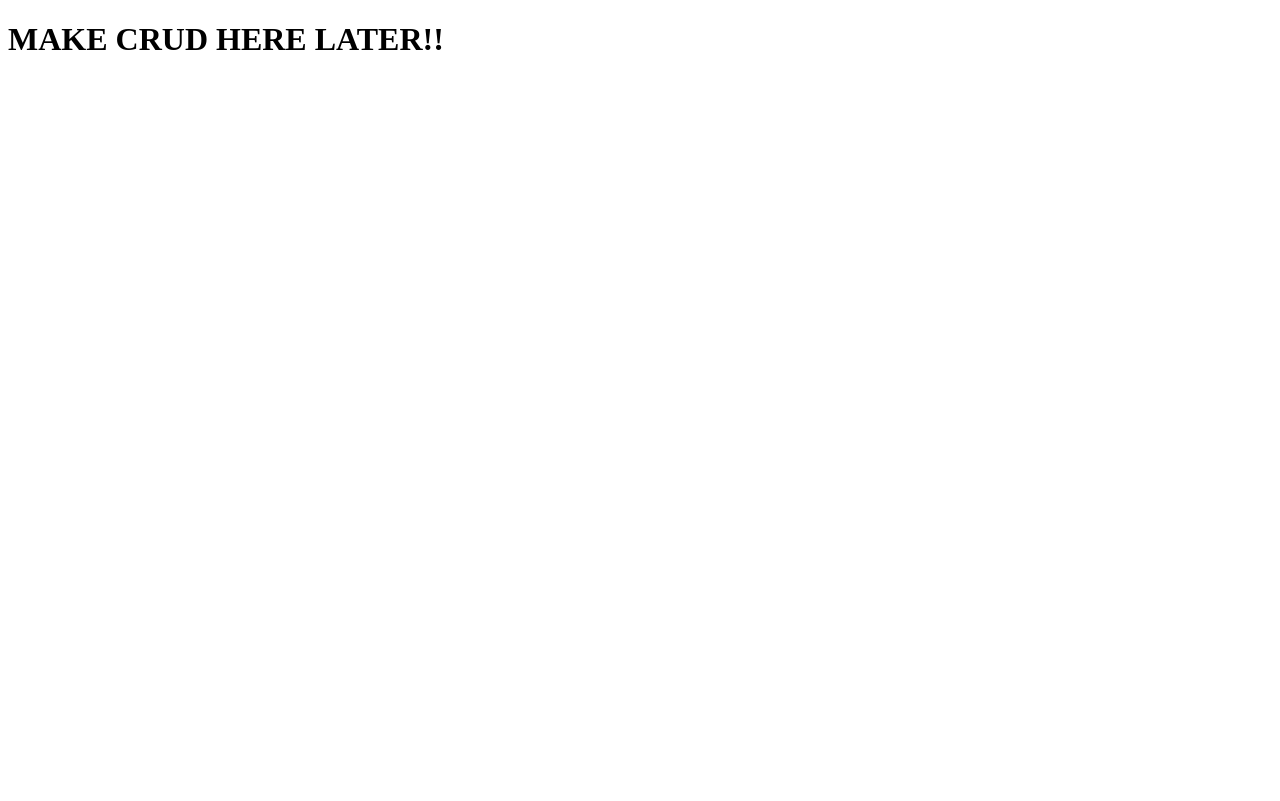
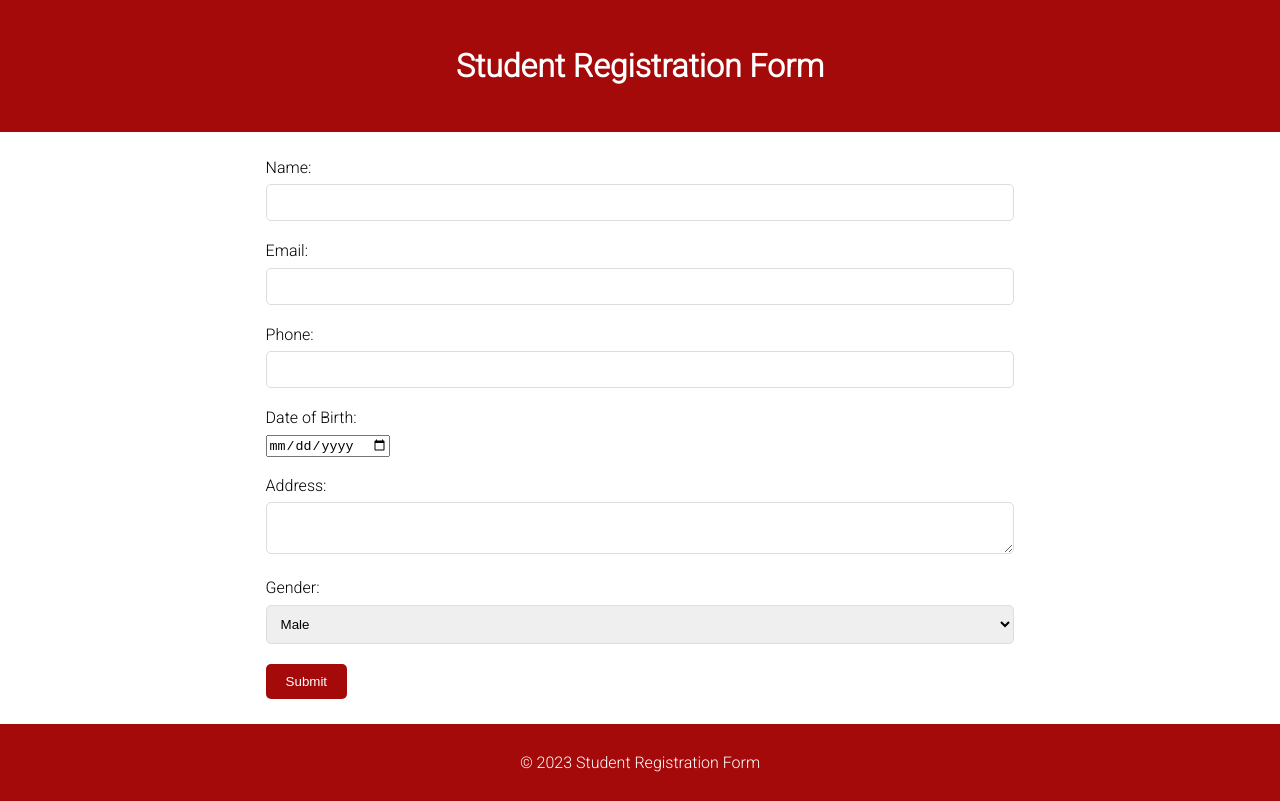
Before and after one commit to carlggchd/Quizzlr, a plain HTML site: page main/LOGIN/activateAccount.html in a window 1280 px wide. Drawn offline with Linux system fonts and the light colour scheme.

Commit message:
created activate account page

```diff
--- a/index.css
+++ b/index.css
@@ -13,7 +13,7 @@ a{
 }
 
 .startQuiz:hover{
-    outline: 8px solid rgb(172, 18, 77); /* add blue outline on hover */
+    outline: 8px solid rgba(156, 6, 6, 0.856);
 
 }
 
--- /dev/null
+++ b/main/LOGIN/activateAccount.css
@@ -0,0 +1,59 @@
+@import url('https://fonts.googleapis.com/css2?family=Arimo:wght@500&family=Merriweather:wght@300&family=Noto+Sans+Tagbanwa&family=Oswald:wght@300&family=Roboto:wght@300&display=swap');
+
+* {
+    box-sizing: border-box;
+  }
+
+  body {
+    font-family: 'Roboto', sans-serif;
+    margin: 0;
+    padding: 0;
+  }
+
+  header {
+    background-color:rgb(165, 10, 10);
+    color: #fff;
+    text-align: center;
+    padding: 2%;
+  }
+
+  .container {
+    max-width: 800px;
+    margin: 0 auto;
+    padding: 2%;
+  }
+
+  label {
+    display: block;
+    margin-bottom: 1%;
+  }
+
+  input[type="text"], input[type="email"], input[type="tel"], textarea, select {
+    padding: 10px;
+    margin-bottom: 20px;
+    border: 1px solid #ddd;
+    border-radius: 5px;
+    width: 100%;
+  }
+
+  button[type="submit"] {
+    background-color: rgb(165, 10, 10);
+    color: #fff;
+    border: none;
+    padding: 10px 20px;
+    border-radius: 5px;
+    cursor: pointer;
+  }
+
+  button[type="submit"]:hover {
+    background-color: #023e8a;
+  }
+
+  footer {
+    background-color: rgb(165, 10, 10);
+    color: #fff;
+    text-align: center;
+    padding: 1%;
+    bottom: 0;
+    width: 100%;
+  }
--- a/main/LOGIN/activateAccount.html
+++ b/main/LOGIN/activateAccount.html
@@ -1,12 +1,45 @@
 <!DOCTYPE html>
 <html lang="en">
 <head>
+    <link rel="stylesheet" href="activateAccount.css">
     <meta charset="UTF-8">
     <meta http-equiv="X-UA-Compatible" content="IE=edge">
     <meta name="viewport" content="width=device-width, initial-scale=1.0">
     <title>Account-Activation</title>
 </head>
 <body>
-    <h1>MAKE CRUD HERE LATER!!</h1>
+    <header>
+        <h1>Student Registration Form</h1>
+      </header>
+
+      <div class="container">
+        <form action="#" method="post">
+          <label for="name">Name:</label>
+          <input type="text" id="name" name="name" required>
+
+          <label for="email">Email:</label>
+          <input type="email" id="email" name="email" required>
+
+          <label for="phone">Phone:</label>
+          <input type="tel" id="phone" name="phone" required>
+
+          <label for="dob">Date of Birth:</label>
+          <input type="date" id="dob" name="dob" required>  <br><br>
+          <label for="address">Address:</label>
+          <textarea id="address" name="address" required></textarea>
+          <label for="gender">Gender:</label>
+          <select id="gender" name="gender" required>
+            <option value="male">Male</option>
+            <option value="female">Female</option>
+            <option value="other">Other</option>
+          </select>
+
+          <button type="submit" name="submit">Submit</button>
+        </form>
+      </div>
+
+      <footer>
+        <p>&copy; 2023 Student Registration Form</p>
+      </footer>
 </body>
 </html>
--- a/main/LOGIN/loginPage.css
+++ b/main/LOGIN/loginPage.css
@@ -7,12 +7,12 @@
 }
 
 body {
-    background-color: #0e0c0c;
-    font-family: Arial, sans-serif;
+    background-color: #c56060;
+    font-family: 'Roboto', sans-serif;
   }
   h1 {
     text-align: center;
-    color: #333;
+    color: #ffffff;
   }
   form {
     background-color: #fff;
@@ -37,7 +37,7 @@ body {
     margin-bottom: 20px;
   }
   input[type="button"] {
-    background-color: #4CAF50;
+    background-color: rgba(156, 6, 6, 0.856);
     color: #fff;
     padding: 10px 20px;
     border: none;
@@ -45,7 +45,7 @@ body {
     cursor: pointer;
   }
   input[type="button"]:hover {
-    background-color: #3e8e41;
+    background-color: #023e8a;
   }
   #error {
     color: red;
@@ -76,7 +76,7 @@ body {
 
   .loginForm{
     position: relative;
-    background-color: #44e68d;
+    background-color: rgba(156, 6, 6, 0.856);
     border: 3px solid #ccc;
     border-radius: 10px;
     max-width: 50%;
@@ -91,6 +91,19 @@ body {
   margin-top: 2%;
   float:left;
   margin-right: 69px;
+
+}
+
+.login-Button a:visited{
+  color: maroon;
+}
+.login-Button a:hover{
+  color: blue;
+}
+
+.login-Button a:active{
+  color: green;
+
 }
 
 .login-Button{
```
Also changed, not shown: main/LOGIN/loginPage.html (+1 -1 lines).
